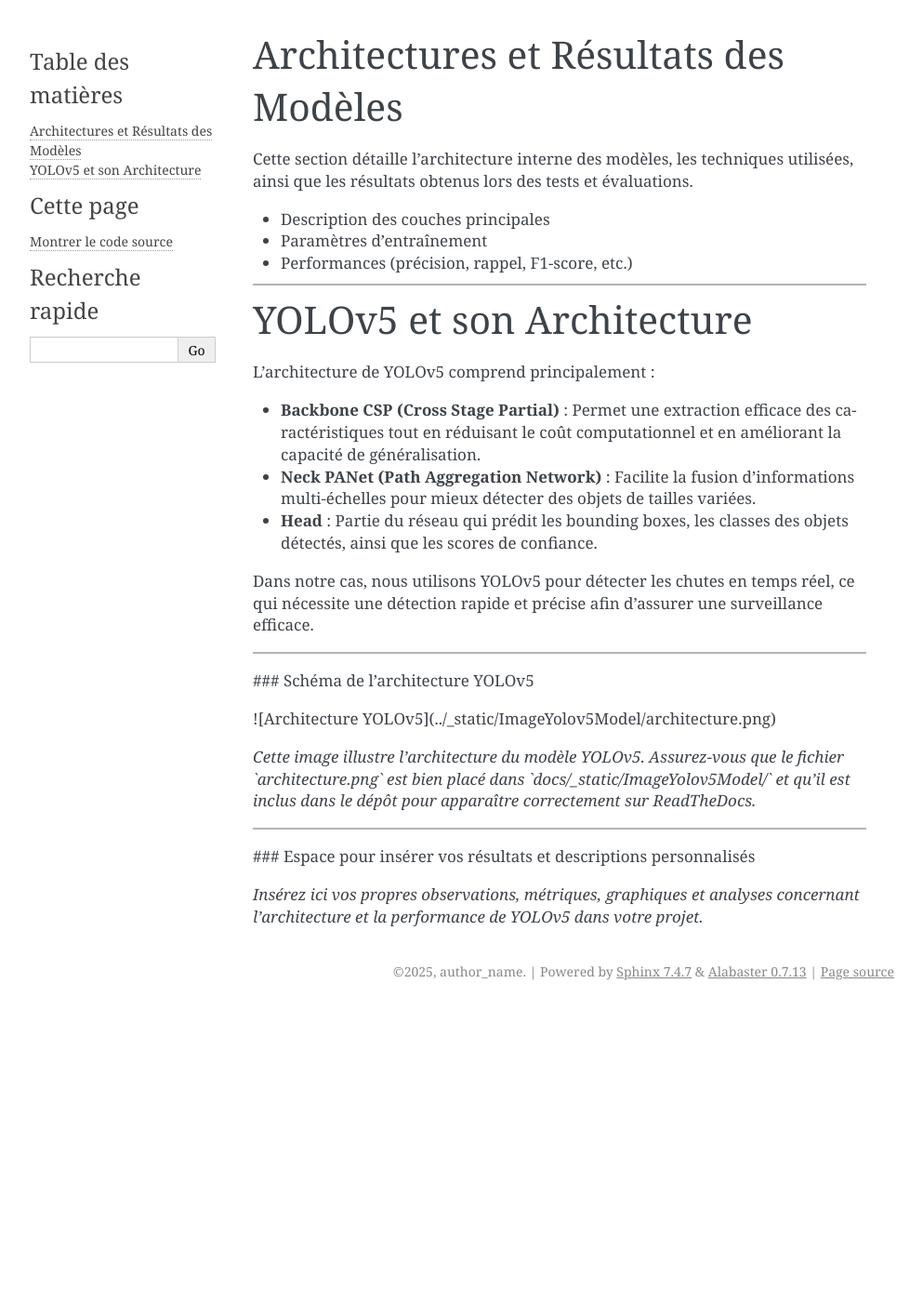
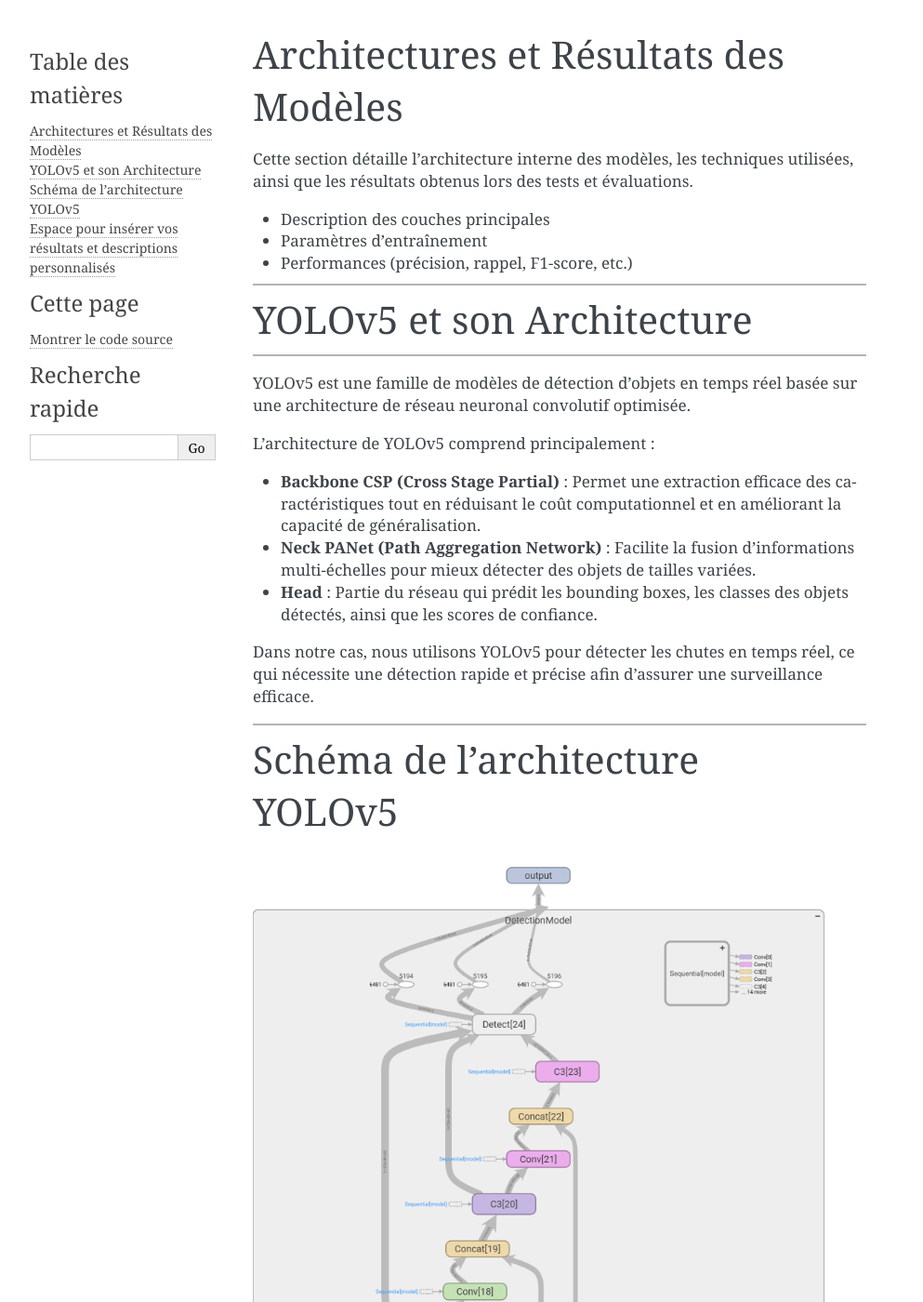
Before and after one commit to SouleymaneDiallo04/Syst-me-de-Surveillance-de-la-posture, a Sphinx documentation site: the page built from docs/source/architectures.rst, in a window 1280 px wide and 1400 px high. Shown: the whole window at 93% size, without its empty margins (148-1141 px from the left). Built offline with Sphinx 7.4.7, drawn with Linux system fonts in a browser that asks for light colours; pages that are not in the unit, such as notebooks, are missing from menus; some of the changed text lies outside the part shown.

Commit message:
Mise à jour des docstrings et du code

```diff
--- a/docs/source/architectures.rst
+++ b/docs/source/architectures.rst
@@ -6,12 +6,14 @@ Cette section détaille l’architecture interne des modèles, les techniques ut
 - Description des couches principales
 - Paramètres d'entraînement
 - Performances (précision, rappel, F1-score, etc.)
+
 ----
 
 YOLOv5 et son Architecture
 ==========================
 
 ----
+
 YOLOv5 est une famille de modèles de détection d’objets en temps réel basée sur une architecture de réseau neuronal convolutif optimisée.
 
 L’architecture de YOLOv5 comprend principalement :
@@ -27,14 +29,18 @@ Dans notre cas, nous utilisons YOLOv5 pour détecter les chutes en temps réel,
 
 ----
 
-### Schéma de l’architecture YOLOv5
+Schéma de l’architecture YOLOv5
+===============================
 
-![Architecture YOLOv5](../_static/ImageYolov5Model/architecture.png)
+.. image:: ../_static/ImageYolov5Model/architecture.png
+   :alt: Architecture YOLOv5
+   :align: center
 
 *Cette image illustre l’architecture du modèle YOLOv5. Assurez-vous que le fichier `architecture.png` est bien placé dans `docs/_static/ImageYolov5Model/` et qu’il est inclus dans le dépôt pour apparaître correctement sur ReadTheDocs.*
 
 ----
 
-### Espace pour insérer vos résultats et descriptions personnalisés
+Espace pour insérer vos résultats et descriptions personnalisés
+===============================================================
 
 *Insérez ici vos propres observations, métriques, graphiques et analyses concernant l’architecture et la performance de YOLOv5 dans votre projet.*
```
